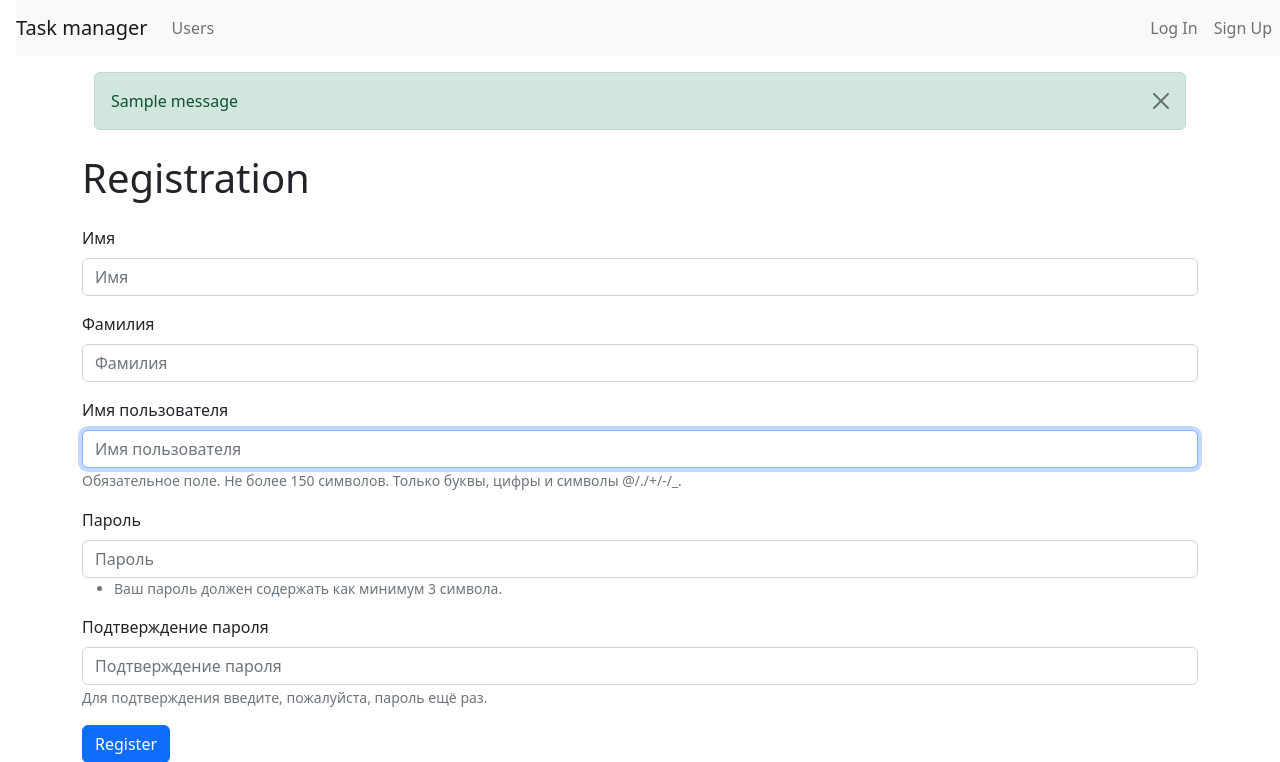
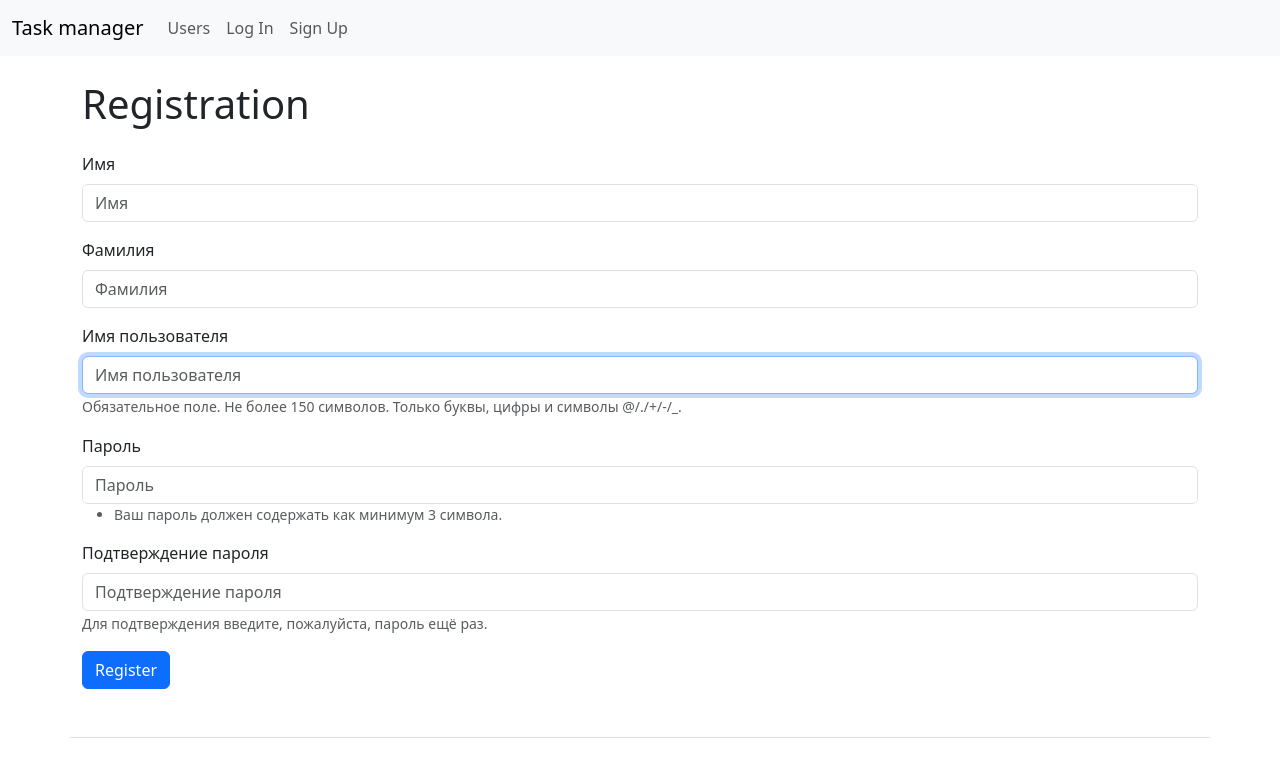
Before and after one commit to AnastasiaTimoshe/python-project-52, a Django app: page /users/create/ in a window 1280 px wide. Shown: the top 762 px of the page. Run offline with Django 5.2, Linux system fonts and the light colour scheme; tables that the repository leaves empty hold one stand-in row (values such as "Sample post"); one stand-in notice (Sample message) is shown; some libraries are stand-ins or nearby versions.

Commit message:
upd_final_fix2

```diff
--- a/task_manager/templates/base.html
+++ b/task_manager/templates/base.html
@@ -4,28 +4,28 @@
 {% load i18n %}
 
 <head>
+    <meta charset="UTF-8">
     <meta name="viewport" content="width=device-width, initial-scale=1, shrink-to-fit=no">
-    <title>{% translate "Task manager Hexlet" %}</title>
-    <link crossorigin="anonymous" href="https://cdn.jsdelivr.net/npm/bootstrap@5.2.3/dist/css/bootstrap.min.css" integrity="sha384-rbsA2VBKQhggwzxH7pPCaAqO46MgnOM80zW1RWuH61DGLwZJEdK2Kadq2F9CUG65" rel="stylesheet">
-    <script crossorigin="anonymous" integrity="sha384-kenU1KFdBIe4zVF0s0G1M5b4hcpxyD9F7jL+jjXkk+Q2h455rYXK/7HAuoJl+0I4" src="https://cdn.jsdelivr.net/npm/bootstrap@5.2.3/dist/js/bootstrap.bundle.min.js"></script>
+    <title>{% block title %}{% translate "Task manager Hexlet" %}{% endblock %}</title>
+    {% bootstrap_css %}
+    {% bootstrap_javascript %}
 </head>
 
 <body class="d-flex flex-column min-vh-100">
 
     {% block nav %}
-    <nav class="navbar navbar-expand-lg navbar-light bg-light ms-3">
+    <nav class="navbar navbar-expand-lg navbar-light bg-light">
+        <div class="container-fluid">
             <a class="navbar-brand" href="{% url 'start_page' %}">{% translate "Task manager" %}</a>
             <button class="navbar-toggler" data-bs-toggle="collapse" data-bs-target="#navbarToggleExternalContent">
                 <span class="navbar-toggler-icon"></span>
             </button>
 
             <div class="collapse navbar-collapse" id="navbarToggleExternalContent">
-            <ul class="navbar-nav me-auto">
+                <ul class="navbar-nav">
                     <li class="nav-item">
                         <a class="nav-link" href="{% url 'users_list' %}">{% translate "Users" %}</a>
                     </li>
-            </ul>
-            <ul class="navbar-nav">
                     {% if user.is_authenticated %}
                     <li class="nav-item">
                         <a class="nav-link" href="{% url 'statuses' %}">{% translate "Statuses" %}</a>
@@ -52,19 +52,14 @@
                     {% endif %}
                 </ul>
             </div>
+        </div>
     </nav>
     {% endblock %}
 
     <div class="container wrapper flex-grow-1">
         {% if messages %}
-        <div class="container mt-3">
-            {% for message in messages %}
-            <div class="alert alert-{{ message.tags }} alert-dismissible fade show" role="alert">
-                {{ message }}
-                <button type="button" class="btn-close" data-bs-dismiss="alert" aria-label="Close"></button>
-            </div>
-            {% endfor %}
-        </div>
+            <!-- Используем bootstrap_messages для обработки сообщений с учетом Bootstrap стилей -->
+            {% bootstrap_messages %}
         {% endif %}
 
         {% block content %}{% endblock %}
--- a/task_manager/templates/login.html
+++ b/task_manager/templates/login.html
@@ -3,6 +3,7 @@
 {% load i18n %}
 
 {% block content %}
+
     <h1 class="my-4">{% translate "Log In" %}</h1>
 
     <form method="post">
```
Lines whose indentation alone changed are shown as unchanged.
